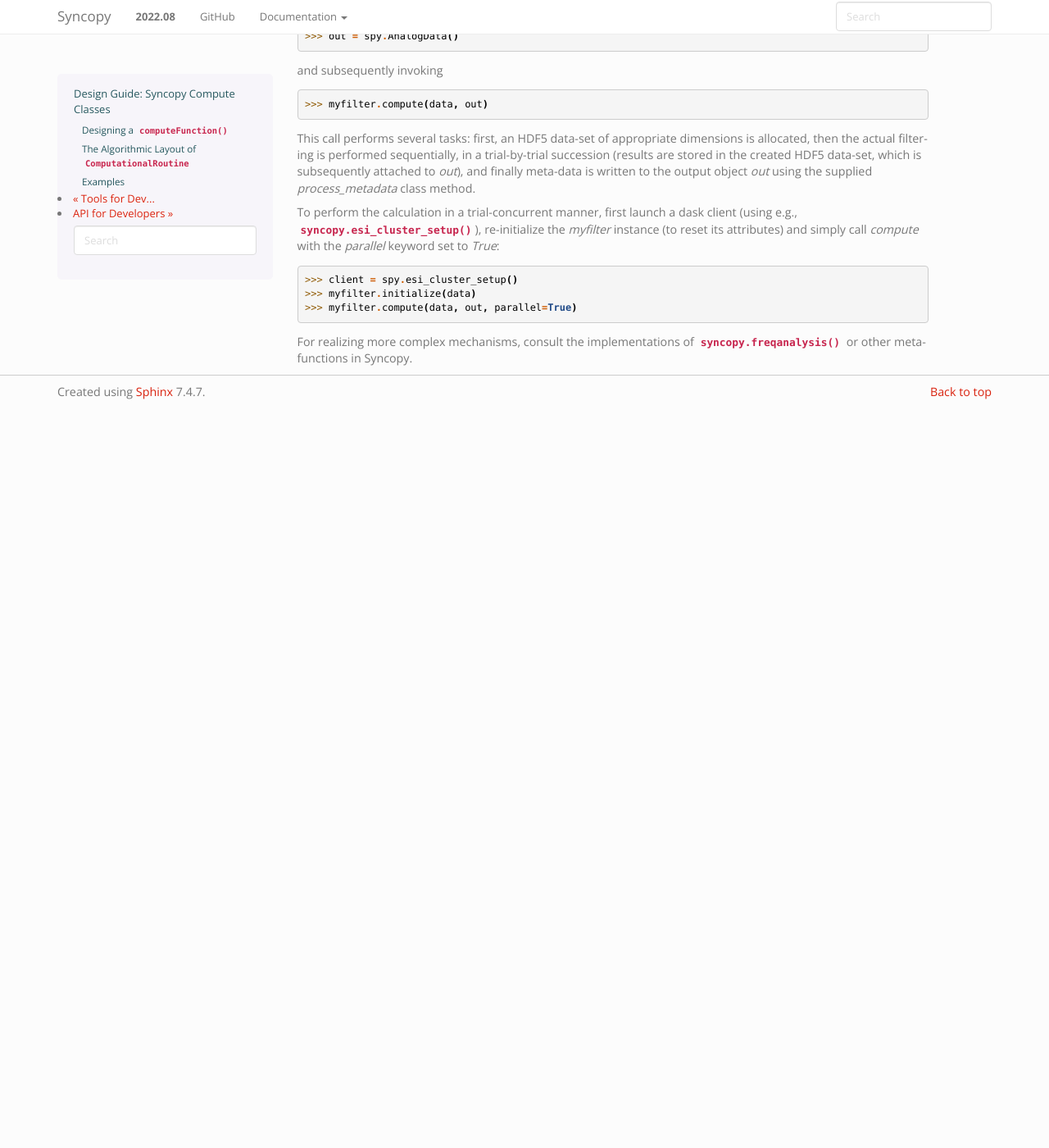
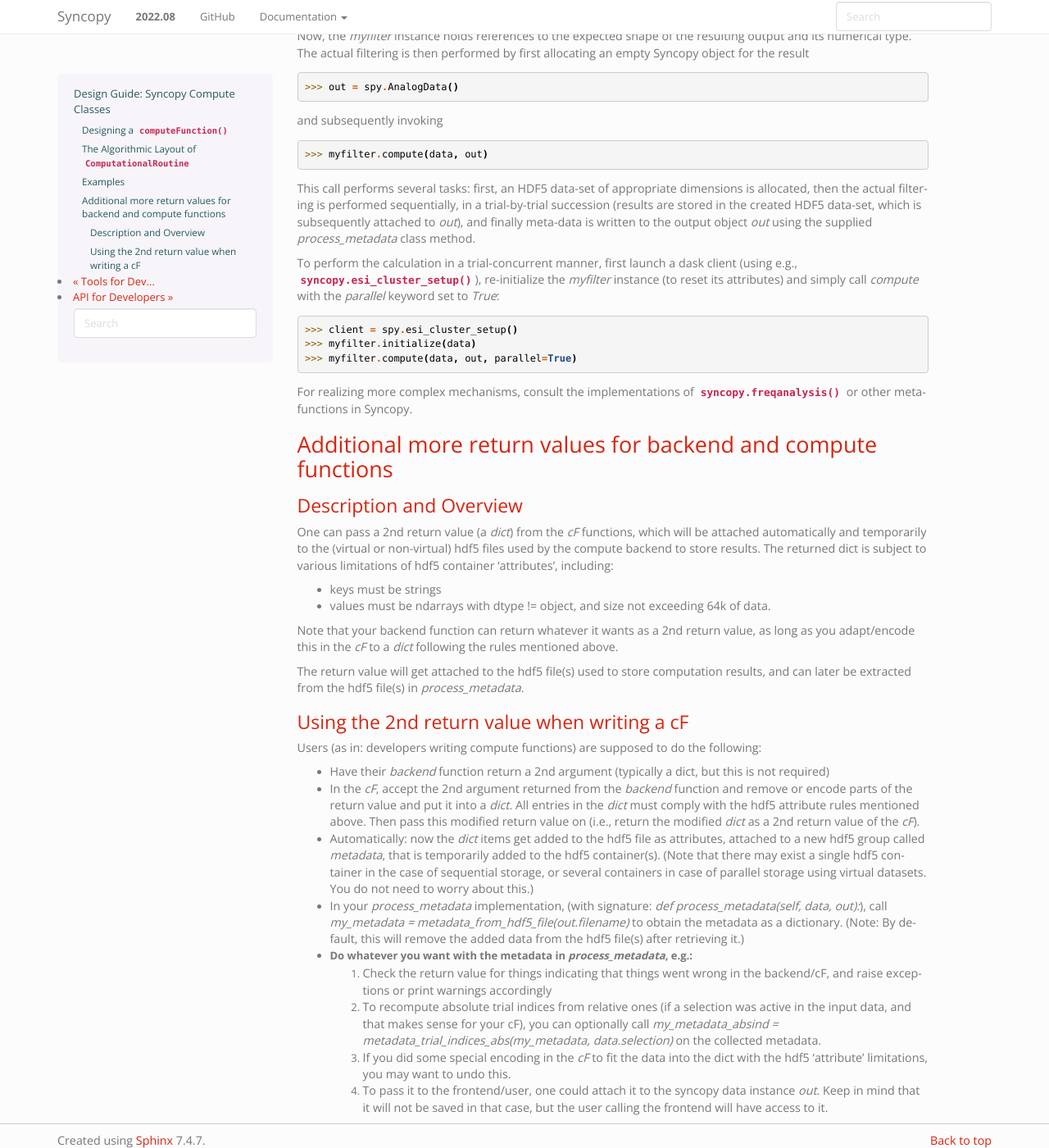
Before and after one commit to esi-neuroscience/syncopy, a Sphinx documentation site: the page built from doc/source/developer/compute_kernels.rst, in a window 1280 px wide and 1400 px high, scrolled down 3945 px. Shown: the whole window at 82% size. Built offline with Sphinx 7.4.7, drawn with Linux system fonts in a browser that asks for light colours; the version number is read from the project's files by our own code; before the commit the page ends 4442 px from its top, so only the background shows below that; some of the changed text lies outside the part shown.

Commit message:
NEW: add section explaining 2nd return value to developer docs

```diff
--- a/doc/source/developer/compute_kernels.rst
+++ b/doc/source/developer/compute_kernels.rst
@@ -292,3 +292,35 @@ with the `parallel` keyword set to `True`:
 
 For realizing more complex mechanisms, consult the implementations of
 :func:`syncopy.freqanalysis` or other metafunctions in Syncopy.
+
+
+Additional more return values for backend and compute functions
+----------------------------------------------------------------
+
+Description and Overview
+~~~~~~~~~~~~~~~~~~~~~~~~
+
+One can pass a 2nd return value (a `dict`) from the `cF` functions, which will be attached automatically and temporarily to the (virtual or non-virtual) hdf5 files used by the compute backend to store results. The returned dict is subject to various limitations of hdf5 container 'attributes', including:
+
+* keys must be strings
+* values must be ndarrays with dtype != object, and size not exceeding 64k of data.
+
+Note that your backend function can return whatever it wants as a 2nd return value, as long as you adapt/encode this in the `cF` to a `dict` following the rules mentioned above.
+
+The return value will get attached to the hdf5 file(s) used to store computation results, and can later be extracted from the hdf5 file(s) in `process_metadata`.
+
+
+Using the 2nd return value when writing a cF
+~~~~~~~~~~~~~~~~~~~~~~~~~~~~~~~~~~~~~~~~~~~~~
+
+Users (as in: developers writing compute functions) are supposed to do the following:
+
+* Have their `backend` function return a 2nd argument (typically a dict, but this is not required)
+* In the `cF`, accept the 2nd argument returned from the `backend` function and remove or encode parts of the return value and put it into a `dict`. All entries in the `dict` must comply with the hdf5 attribute rules mentioned above. Then pass this modified return value on (i.e., return the modified `dict` as a 2nd return value of the `cF`).
+* Automatically: now the `dict` items get added to the hdf5 file as attributes, attached to a new hdf5 group called `metadata`, that is temporarily added to the hdf5 container(s). (Note that there may exist a single hdf5 container in the case of sequential storage, or several containers in case of parallel storage using virtual datasets. You do not need to worry about this.)
+* In your `process_metadata` implementation, (with signature: `def process_metadata(self, data, out):`), call `my_metadata = metadata_from_hdf5_file(out.filename)` to obtain the metadata as a dictionary. (Note: By default, this will remove the added data from the hdf5 file(s) after retrieving it.)
+* Do whatever you want with the metadata in `process_metadata`, e.g.:
+   #. Check the return value for things indicating that things went wrong in the backend/cF, and raise exceptions or print warnings accordingly
+   #. To recompute absolute trial indices from relative ones (if a selection was active in the input data, and that makes sense for your cF), you can optionally call `my_metadata_absind = metadata_trial_indices_abs(my_metadata, data.selection)` on the collected metadata.
+   #. If you did some special encoding in the `cF` to fit the data into the dict with the hdf5 'attribute' limitations, you may want to undo this.
+   #. To pass it to the frontend/user, one could attach it to the syncopy data instance `out`. Keep in mind that it will not be saved in that case, but the user calling the frontend will have access to it.
```
